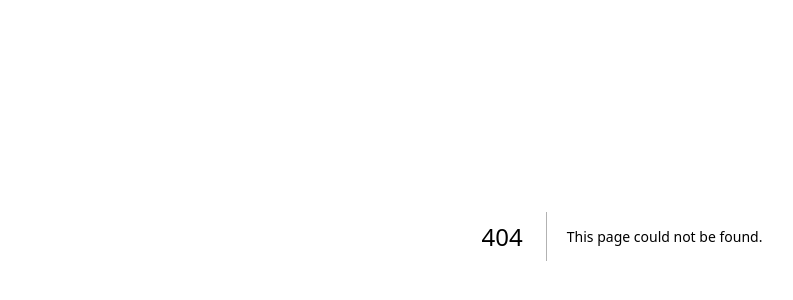
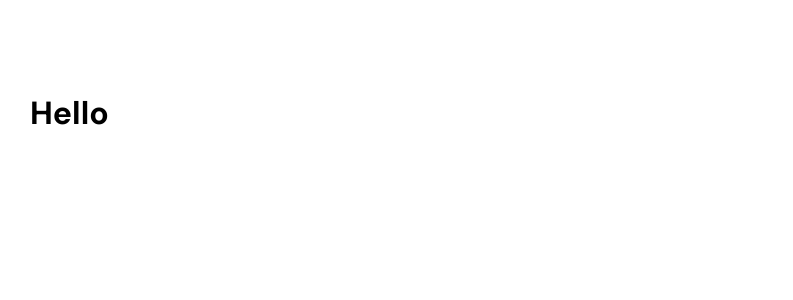
Before and after one commit to AliceAAtalla/portfolio-alice-atalla, a Next.js app: page /1 in a window 1280 px wide. Before the commit this address had no page. Shown: the part 164-464 px from the top of the page, without its empty margins (18-811 px from the left). Built offline with nearby package versions, Linux system fonts and the light colour scheme.

Commit message:
feature: add styled components config, globals and tokens style

```diff
--- a/package.json
+++ b/package.json
@@ -9,6 +9,10 @@
     "lint": "next lint"
   },
   "dependencies": {
+    "@fortawesome/fontawesome-svg-core": "^6.4.0",
+    "@fortawesome/free-regular-svg-icons": "^6.4.0",
+    "@fortawesome/free-solid-svg-icons": "^6.4.0",
+    "@fortawesome/react-fontawesome": "^0.2.0",
     "@types/node": "20.3.1",
     "@types/react": "18.2.13",
     "@types/react-dom": "18.2.6",
@@ -17,6 +21,8 @@
     "next": "13.4.6",
     "react": "18.2.0",
     "react-dom": "18.2.0",
+    "react-dropdown": "^1.11.0",
+    "styled-components": "^6.0.5",
     "typescript": "5.1.3"
   },
   "devDependencies": {
--- a/src/app/layout.tsx
+++ b/src/app/[lng]/layout.tsx
@@ -1,4 +1,9 @@
+'use client'
+
 import { ReactNode } from 'react'
+import GlobalStyles from '@/styles/globals'
+import StyledComponentsRegistry from '@/lib/registry'
+// eslint-disable-next-line camelcase
 import { DM_Sans } from 'next/font/google'
 
 const dmSans = DM_Sans({
@@ -16,7 +21,10 @@ export const metadata = {
 export default function RootLayout({ children }: { children: ReactNode }) {
   return (
     <html lang="en">
-      <body className={dmSans.className}>{children}</body>
+      <body className={dmSans.className} suppressHydrationWarning={true}>
+        <GlobalStyles />
+        <StyledComponentsRegistry>{children}</StyledComponentsRegistry>
+      </body>
     </html>
   )
 }
--- /dev/null
+++ b/src/app/[lng]/page.tsx
@@ -0,0 +1,15 @@
+type Params = {
+  params: {
+    lng: string
+  }
+}
+
+export default async function Home({ params: { lng } }: Params) {
+  return (
+    <>
+      <main>
+        <h1>Hello</h1>
+      </main>
+    </>
+  )
+}
--- /dev/null
+++ b/src/lib/registry.tsx
@@ -0,0 +1,27 @@
+'use client'
+
+import React, { useState } from 'react'
+import { useServerInsertedHTML } from 'next/navigation'
+import { ServerStyleSheet, StyleSheetManager } from 'styled-components'
+
+export default function StyledComponentsRegistry({
+  children,
+}: {
+  children: React.ReactNode
+}) {
+  const [styledComponentsStyleSheet] = useState(() => new ServerStyleSheet())
+
+  useServerInsertedHTML(() => {
+    const styles = styledComponentsStyleSheet.getStyleElement()
+    styledComponentsStyleSheet.instance.clearTag()
+    return <>{styles}</>
+  })
+
+  if (typeof window !== 'undefined') return <>{children}</>
+
+  return (
+    <StyleSheetManager sheet={styledComponentsStyleSheet.instance}>
+      {children}
+    </StyleSheetManager>
+  )
+}
--- /dev/null
+++ b/src/styles/fonts.ts
@@ -0,0 +1,35 @@
+import { css } from 'styled-components'
+
+const fontCircularPath = './public/fonts/DM_Sans/'
+
+export const fontDMSans = css`
+  @font-face {
+    font-family: 'DMSans';
+    font-weight: 400;
+    font-display: swap;
+    src: url('${fontCircularPath}DMSans-Regular.ttf') format('truetype');
+  }
+
+  @font-face {
+    font-family: 'DMSans';
+    font-weight: 400;
+    font-style: italic;
+    font-display: swap;
+    src: url('${fontCircularPath}DMSans-Italic.ttf') format('truetype');
+  }
+
+  @font-face {
+    font-family: 'DMSans';
+    font-weight: bold 700;
+    font-display: swap;
+    src: url('${fontCircularPath}DMSans-Bold.ttf') format('truetype');
+  }
+
+  @font-face {
+    font-family: 'DMSans';
+    font-weight: bold 700;
+    font-style: italic;
+    font-display: swap;
+    src: url('${fontCircularPath}DMSans-BoldItalic.ttf') format('truetype');
+  }
+`
--- /dev/null
+++ b/src/styles/globals.ts
@@ -0,0 +1,77 @@
+import { createGlobalStyle } from 'styled-components'
+import tokens from '@/styles/tokens'
+import { fontDMSans } from '@/styles/fonts'
+
+const GlobalStyle = createGlobalStyle`
+  ${fontDMSans}
+
+  * {
+    margin: 0;
+    padding: 0;
+    box-sizing: border-box;
+    vertical-align: baseline;
+  }
+
+  html {
+    scroll-behavior: smooth;
+  }
+
+  html,
+  body {
+    background: ${tokens.colorNeutralWhite};
+  }
+
+  html,
+  body,
+  input,
+  textarea,
+  select,
+  button {
+    font: 400 1rem ${tokens.fontFamilyBase}, sans-serif;
+  }
+
+  button {
+    cursor: pointer;
+  }
+
+  a {
+    color: inherit;
+    text-decoration: none;
+  }
+
+  ul {
+    list-style: none;
+  }
+
+  select {
+    appearance: none;
+    background-color: transparent;
+    border: none;
+    padding: 0 1em 0 0;
+    margin: 0;
+    width: 100%;
+    font-family: inherit;
+    font-size: inherit;
+    cursor: inherit;
+    line-height: inherit;
+    outline: none;
+
+    &::-ms-expand {
+      display: none;
+    }
+  }
+
+  main {
+    padding: 16rem ${tokens.spacing5xl} 0;
+
+    @media screen and (max-width: ${tokens.breakpointXxl}) {
+      padding: 16rem ${tokens.spacing2xl} 0;
+    }
+
+    @media screen and (max-width: ${tokens.breakpointLg}) {
+      padding: ${tokens.spacing4xl} ${tokens.spacing2xl} 0;
+    }
+  }
+`
+
+export default GlobalStyle
--- /dev/null
+++ b/src/styles/tokens.ts
@@ -0,0 +1,66 @@
+const tokens = {
+  spacing3xs: '0.25rem',
+  spacing2xs: '0.5rem',
+  spacingXs: '0.75rem',
+  spacingSm: '1rem',
+  spacingMd: '1.5rem',
+  spacingLg: '2rem',
+  spacingXl: '2.5rem',
+  spacing2xl: '3rem',
+  spacing3xl: '3.5rem',
+  spacing4xl: '4rem',
+  spacing5xl: '4.5rem',
+  spacing6xl: '5rem',
+  spacing7xl: '5.5rem',
+  spacing8xl: '6rem',
+  colorNeutralBlack: '#1C1F35',
+  colorNeutralDark: '#414141',
+  colorNeutralMid: '#313131',
+  colorNeutralLight: '#666C89',
+  colorNeutralWhite: '#FFFFFF',
+  colorPrimary100: '#EB8484',
+  colorPrimary90: '#E97777',
+  colorPrimary80: '#EB9090',
+  colorPrimary70: '#ED9D9D',
+  colorPrimary50: '#EFB6B6',
+  colorPrimary25: '#F1D5D5',
+  colorPrimary10: '#F4E9E9',
+  colorSecondary: '#F4E9E9',
+  borderNone: '0rem',
+  borderSm: '0.0625rem',
+  borderMd: '0.125rem',
+  borderLg: '0.25rem',
+  borderXl: '0.5rem',
+  roundedXs: '0.5rem',
+  roundedSm: '0.75rem',
+  roundedMd: '1rem',
+  roundedLg: '1.25rem',
+  roundedXl: '1.5rem',
+  rounded2xl: '2rem',
+  roundedMax: '15.625rem',
+  breakpointXxl: '1400px',
+  breakpointXl: '1200px',
+  breakpointLg: '992px',
+  breakpointMd: '768px',
+  breakpointSm: '576px',
+  breakpointXs: '470px',
+  opacityXs: '0.08',
+  opacitySm: '0.16',
+  opacityMd: '0.32',
+  opacityLg: '0.64',
+  opacityXl: '0.72',
+  fontNormal: '400',
+  fontBold: '700',
+  fontFamilyBase: 'DM Sans',
+  fontSize3xs: '0.75rem',
+  fontSize2xs: '0.875rem',
+  fontSizeXs: '1rem',
+  fontSizeSm: '1.125rem',
+  fontSizeMd: '1.25rem',
+  fontSizeLg: '1.75rem',
+  fontSizeXl: '2.125rem',
+  fontSizeXlg: '2.5rem',
+  fontSizeXxl: '2.75rem',
+}
+
+export default tokens
```
Also changed, not shown: src/app/page.tsx (deleted, +0 -7 lines), 1 other file (tests, documents, lock files or other folders).
